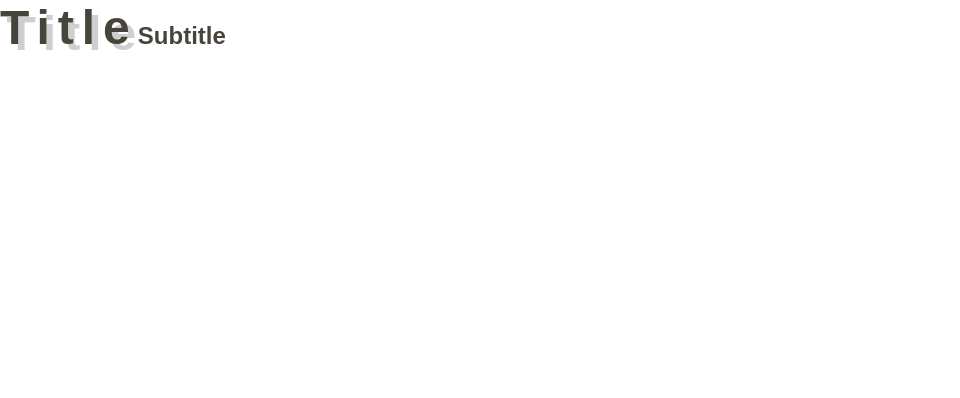
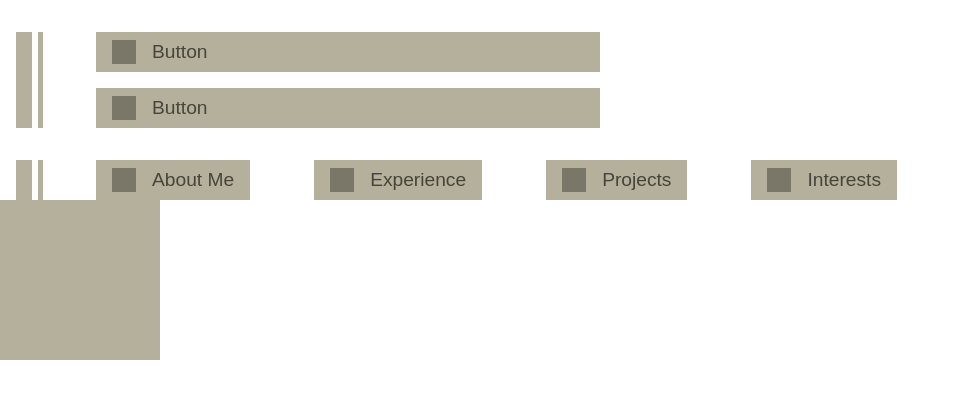
Before and after one commit to W553Li/NierPortfolioV2, a React (Vite) app: page / in a window 1280 px wide. Shown: the top 398 px of the page, without its empty margins (0-960 px from the left). Built offline with nearby package versions, Linux system fonts and the light colour scheme; a web font is replaced by a local one.

Commit message:
April 1 Footer, Navbar, More Button Fixes

```diff
--- a/src/App.jsx
+++ b/src/App.jsx
@@ -5,16 +5,38 @@ import Button from './components/Button'
 import Sidebar from './components/Sidebar'
 import Border from './components/Border'
 import Title from './components/Title'
+import Footer from './components/Footer'
+import Navbar from './components/Navbar'
+import Panel from './components/Panel'
 import GlobalStyles from './styles/GlobalStyles'
+import styled from 'styled-components';
+
+const SidebarContainer = styled.div`
+  display: flex;
+`
 
 function App() {
 
   return (
     <>
-      {/* <Sidebar></Sidebar> */}
+      <GlobalStyles />
+
+      {/* <SidebarContainer>
+        <Sidebar></Sidebar>
+        <Sidebar></Sidebar>
+      </SidebarContainer> */}
+
+      <Sidebar></Sidebar>
+
       {/* <Border></Border> */}
-      <GlobalStyles />
-      <Title Title="Title" Subtitle="Subtitle" />
+
+      {/* <Title Title="Title" Subtitle="Subtitle" /> */}
+
+      {/* <Footer children="Hi"></Footer> */}
+
+      <Navbar></Navbar>
+
+      <Panel></Panel>
     </>
   )
 }
--- a/src/components/Button.jsx
+++ b/src/components/Button.jsx
@@ -16,7 +16,7 @@ const ButtonParent = styled.button`
   font-size: 1.2rem;
   padding: 0.5rem 1rem;
   gap: 1rem;
-  margin-left: 3rem;
+  // margin-left: 3rem;
 
   color: ${colors.colors[0].hex};
   border: none;
--- a/src/components/ButtonWithArrow.jsx
+++ b/src/components/ButtonWithArrow.jsx
@@ -3,23 +3,30 @@ import styled from 'styled-components'
 import Button from './Button'
 import colors from './colors.json'
 
+// TODO: add active effect to button and arrow
+
+
 const Container = styled.div`
     position: relative;
     display: flex;
     align-items: center;
+    // width: fit-content;
 `
 
 const Arrow = styled.div`
     // left side of arrow
+    transition: all 0.4s ease;
+    opacity: 0;
+    // position: relative;
+    position: absolute;
+    pointer-events: none;
+
     width: 0;
     height: 0;
     border: 8px solid transparent;
     border-bottom: 12px solid ${colors.colors[0].hex};
-    position: relative;
     rotate: 270deg;
-    right: 48px;
-    transition: all 0.4s ease;
-    opacity: 0;
+    left: -5rem;
 
     // little box things
     &:before {
--- /dev/null
+++ b/src/components/Footer.jsx
@@ -0,0 +1,46 @@
+import React from 'react';
+import styled from 'styled-components';
+import colors from './colors.json';
+
+const FooterParent = styled.div`
+    background-color: ${colors.colors[3].hex};
+    position: fixed;
+    display: flex;
+    align-items: center;
+
+    width: 90%;
+    height: 4rem;
+    left: 5%;
+    bottom: 8rem;
+
+    font-size: 1.75rem;
+
+    box-shadow: 0.25rem 0.25rem 0px 0px ${colors.colors[1].hex};
+`
+
+const FooterItem = styled.div`
+    background-color: ${colors.colors[0].hex};
+    width: 16px;
+    height: 100%;
+    margin-right: 6px;
+
+    &:nth-child(2){
+        width: 5px;
+    }
+`;
+
+const FooterContent = styled.div`
+    margin-left: 1.5rem;
+`
+
+export default function Footer({ children }) {
+    return (
+        <FooterParent>
+            <FooterItem/>
+            <FooterItem/>
+            <FooterContent>
+                {children}
+            </FooterContent>
+        </FooterParent>
+    )
+}
--- /dev/null
+++ b/src/components/Navbar.jsx
@@ -0,0 +1,60 @@
+import React from 'react'
+import styled from 'styled-components';
+import ButtonWithArrow from './ButtonWithArrow';
+import colors from './colors.json';
+
+const NavbarParent = styled.div`
+    display: flex;
+    flex-direction: row;
+    // min-height: fit-content;
+    position: relative;
+    padding-left: 1rem;
+`
+
+const BarsContainer = styled.div`
+    display: flex;
+    flex-direction: row;
+    height: 100%;
+    position: absolute;
+    top: 2rem;
+    left: 1rem;
+    height: calc(100% - 2rem);
+`
+
+const NavbarItem = styled.div`
+    background-color: ${colors.colors[2].hex};
+    width: 16px;
+    height: 100%;
+    margin-right: 6px;
+
+    &:nth-child(2){
+        width: 5px;
+    }
+`;
+
+const ButtonContainer = styled.div`
+    display: flex;
+    flex-direction: row;
+    margin-left: 5rem;
+    padding-top: 2rem;
+    // width: 504px;
+    gap: 4rem;
+    position: relative;
+`
+
+export default function Navbar() {
+    return (
+        <NavbarParent>
+            <BarsContainer>
+                <NavbarItem />
+                <NavbarItem />
+            </BarsContainer>
+            <ButtonContainer>
+                <ButtonWithArrow>About Me</ButtonWithArrow>
+                <ButtonWithArrow>Experience</ButtonWithArrow>
+                <ButtonWithArrow>Projects</ButtonWithArrow>
+                <ButtonWithArrow>Interests</ButtonWithArrow>
+            </ButtonContainer>
+        </NavbarParent>
+    )
+}
--- /dev/null
+++ b/src/components/Panel.jsx
@@ -0,0 +1,22 @@
+import React from 'react'
+import styled from 'styled-components';
+import colors from './colors.json';
+
+const PanelParent = styled.div`
+    background-color: ${colors.colors[2].hex};
+    display: flex;
+    position: relative;
+    // padding-left: 1rem;
+
+    width: 10rem;
+    height: 10rem;
+`
+
+
+export default function Panel() {
+
+
+    return (
+        <PanelParent/>
+    )
+}
--- a/src/components/Sidebar.jsx
+++ b/src/components/Sidebar.jsx
@@ -5,11 +5,9 @@ import colors from './colors.json';
 
 const SidebarParent = styled.div`
   display: flex;
-  // flex-direction: row;
-  height: 100vh;
-  position: fixed;
-  left: 0;
-  top: 0;
+  flex-direction: row;
+  // min-height: fit-content;
+  position: relative;
   padding-left: 1rem;
 `
 
@@ -17,6 +15,10 @@ const BarsContainer = styled.div`
   display: flex;
   flex-direction: row;
   height: 100%;
+  position: absolute;
+  top: 2rem;
+  left: 1rem;
+  height: calc(100% - 2rem);
 `
 
 const SidebarItem = styled.div`
@@ -33,10 +35,11 @@ const SidebarItem = styled.div`
 const ButtonContainer = styled.div`
   display: flex;
   flex-direction: column;
-  margin-left: 1rem;
+  margin-left: 5rem;
   padding-top: 2rem;
   width: 504px;
   gap: 1rem;
+  position: relative;
 `
 
 
```
